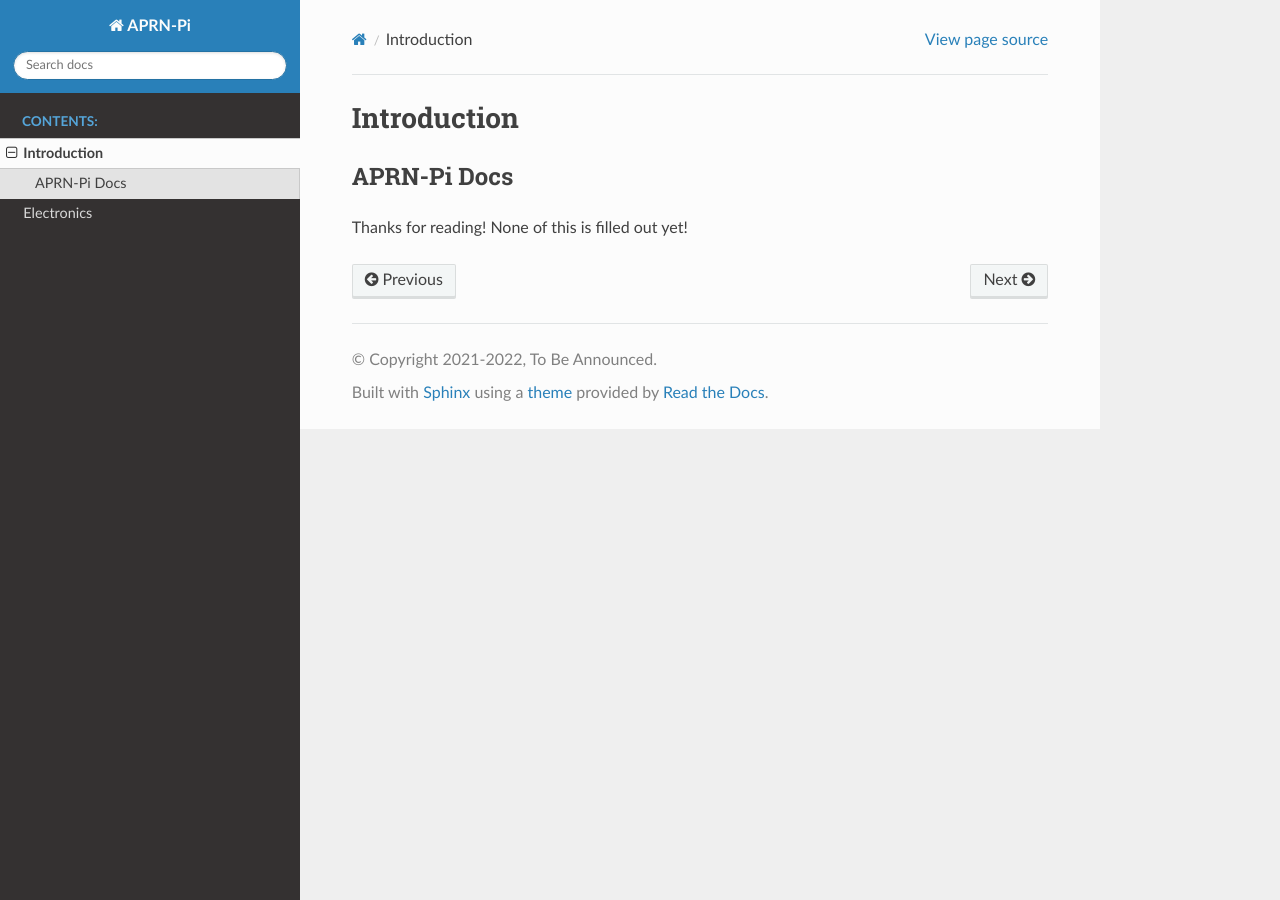
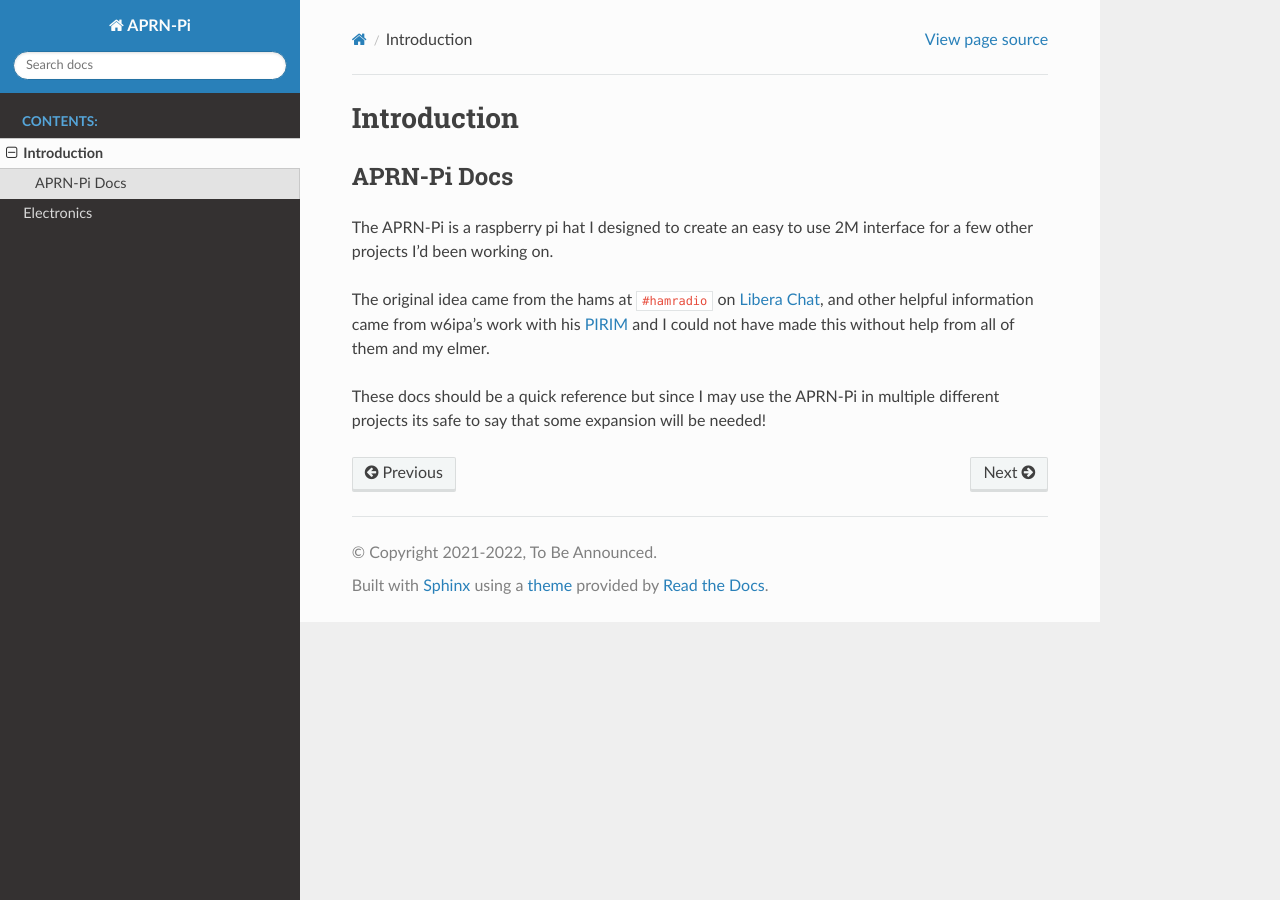
Before and after one commit to KenwoodFox/APRN-pi, a Sphinx documentation site: the page built from Docs/introduction/introduction.rst, in a window 1280 px wide. Built offline with Sphinx 7.4.7 and the Read the Docs theme 2.0.0, drawn with Linux system fonts in a browser that asks for light colours.

Commit message:
Verbose docs

```diff
--- a/Docs/introduction/introduction.rst
+++ b/Docs/introduction/introduction.rst
@@ -4,5 +4,12 @@ Introduction
 APRN-Pi Docs
 ==============
 
-Thanks for reading! None of this is
-filled out yet!
+The APRN-Pi is a raspberry pi hat I designed to create an easy to use 2M interface
+for a few other projects I'd been working on.
+
+The original idea came from the hams at ``#hamradio`` on `Libera Chat <https://libera.chat/>`_, and
+other helpful information came from w6ipa's work with his `PIRIM <https://www.tindie.com/products/w6ipa/radio-interface-module-pirim-for-raspberry-pi/>`_ and I could not have made this
+without help from all of them and my elmer.
+
+These docs should be a quick reference but since I may use the APRN-Pi in multiple different projects
+its safe to say that some expansion will be needed!
```
